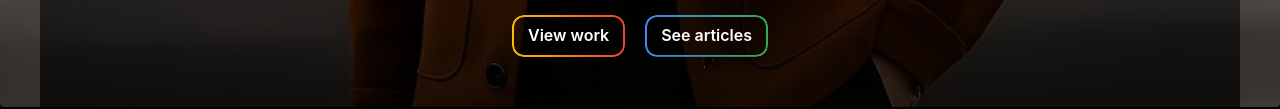
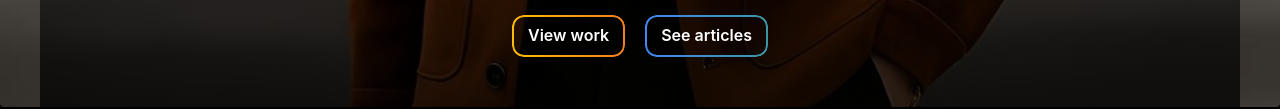
Before and after one commit to craigmroberts/craigmroberts.github.io, a plain HTML site: page index.html in a window 1280 px wide. Shown: the part 593-702 px from the top of the page. Drawn offline with Linux system fonts and the light colour scheme.

Commit message:
Fixed animate button

```diff
--- a/assets/css/base.css
+++ b/assets/css/base.css
@@ -135,9 +135,20 @@ a:hover { text-decoration: underline; }
   z-index: 1;
 }
 
-.button.animate::before {
+.button::before {
+  content: "";
+  position: absolute;
+  inset: 0;
+  border-radius: inherit;
+  padding: 2px;
+  background: linear-gradient(90deg, var(--color-accent-3), var(--color-accent-4));
   background-size: 200% 200%;
-  animation: animate-gradient 5s ease infinite;
+  background-position: 0% 50%;
+  transition: background-position 0.3s ease;
+  -webkit-mask: linear-gradient(#fff 0 0) content-box, linear-gradient(#fff 0 0);
+  -webkit-mask-composite: xor;
+  mask-composite: exclude;
+  z-index: -1;
 }
 
 /* Gradient Text Utilities */
@@ -184,6 +195,11 @@ a:hover { text-decoration: underline; }
 
 .button.button--style-2::before {
   background: linear-gradient(90deg, var(--color-accent-3), var(--color-accent-4));
+}
+
+.button.animate::before {
+  background-size: 200% 200%;
+  animation: animate-gradient 5s ease infinite;
 }
 
 /* Form Elements */
```
